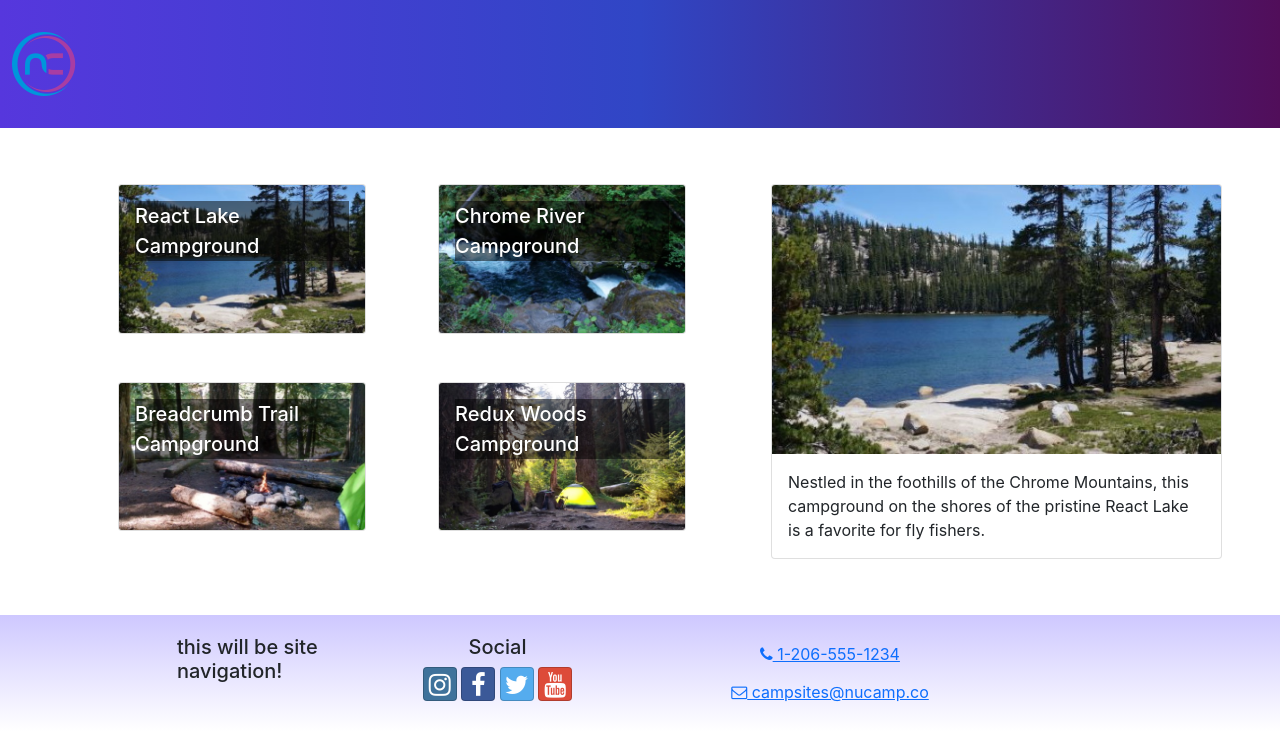
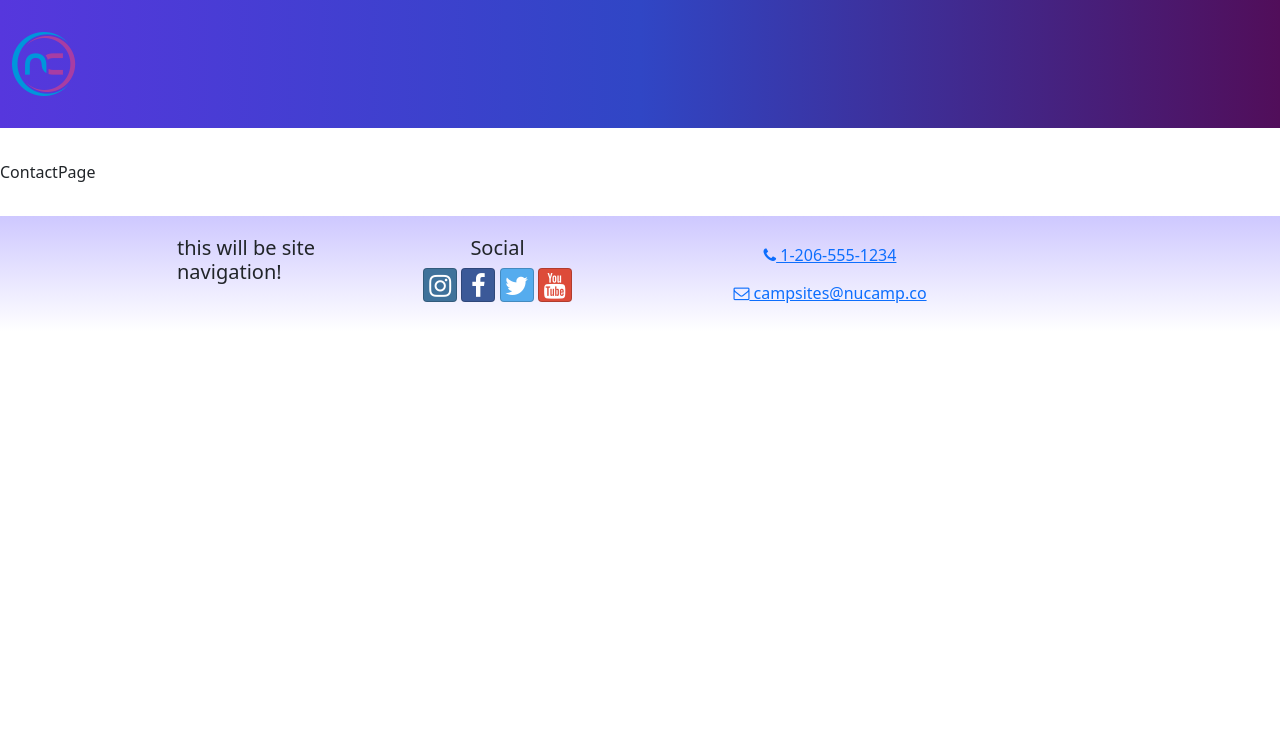
Before and after one commit to gmnoe/nucampsite2-React-updatedcontent, a React (Create React App) app: page /contact in a window 1280 px wide. Shown: the top 744 px of the page. Built offline with nearby package versions, Linux system fonts and the light colour scheme.

Commit message:
ReactRouter setup

```diff
--- a/src/App.js
+++ b/src/App.js
@@ -1,3 +1,6 @@
+import { Routes, Route } from 'react-router-dom';
+import ContactPage from './pages/ContactPage';
+import HomePage from './pages/HomePage';
 import Header from './components/Header';
 import Footer from './components/Footer';
 import CampsitesDirectoryPage from './pages/CampsitesDirectoryPage';
@@ -7,7 +10,11 @@
     return (
         <div className='App'>
             <Header />
-      <CampsitesDirectoryPage />
+            <Routes>
+                <Route path='/' element={<HomePage />} />
+                <Route path='contact' element={<ContactPage />} />
+                <Route path='directory' element={<CampsitesDirectoryPage />} />
+            </Routes>
             <Footer />
         </div>
     );
--- a/src/index.js
+++ b/src/index.js
@@ -1,22 +1,25 @@
 import React from 'react';
 import { createRoot } from 'react-dom/client';
+import { BrowserRouter } from 'react-router-dom';
+import './index.css';
+import App from './App';
+import { store } from './app/store';
 import { Provider } from 'react-redux';
-import { store } from './app/store';
-import App from './App';
 import 'bootstrap/dist/css/bootstrap.min.css';
 import 'bootstrap-social/bootstrap-social.css';
 import 'font-awesome/css/font-awesome.css';
 import 'typeface-lobster';
 import 'typeface-open-sans';
-import './index.css';
 
 const container = document.getElementById('root');
 const root = createRoot(container);
 
 root.render(
-  <React.StrictMode>
-    <Provider store={store}>
-      <App />
-    </Provider>
-  </React.StrictMode>
+    <React.StrictMode>
+        <Provider store={store}>
+            <BrowserRouter>
+                <App />
+            </BrowserRouter>
+        </Provider>
+    </React.StrictMode>
 );
--- /dev/null
+++ b/src/pages/ContactPage.js
@@ -0,0 +1,5 @@
+const ContactPage = () => {
+    return <div>ContactPage</div>;
+};
+
+export default ContactPage;
--- /dev/null
+++ b/src/pages/HomePage.js
@@ -0,0 +1,5 @@
+const HomePage = () => {
+    return <div>HomePage</div>;
+};
+
+export default HomePage;
```
Lines whose indentation alone changed are shown as unchanged.
